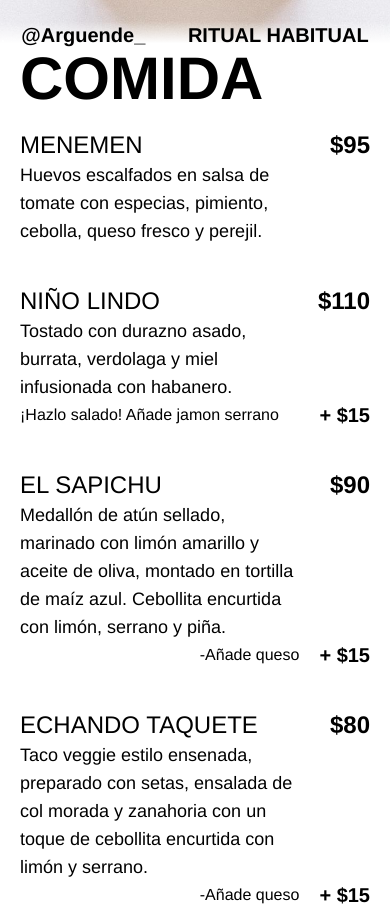
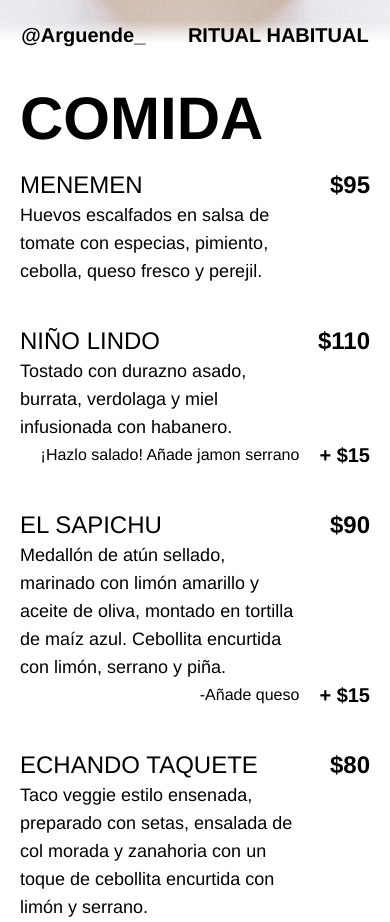
Before and after one commit to Saturno-0/Arguende, a React (Vite) app: page / in a window 390 px wide. Shown: the part 1075-1997 px from the top of the page. Built offline with nearby package versions, Linux system fonts and the light colour scheme.

Commit message:
Refactor animation and layout in App component; update styles in Footer and Navbar

```diff
--- a/src/App.css
+++ b/src/App.css
@@ -19,17 +19,23 @@
   font-weight: 400; /* normal */
 }
 
-@keyframes slide-up {
-    0% {
-        transform: translateY(50px);
-        opacity: 0;
-    }
-    100% {
-        transform: translateY(0);
-        opacity: 1;
-    }
+.text-container {
+  opacity: 0; /* Oculta el elemento inicialmente */
+  transform: translateY(50px); /* Posición inicial para la animación */
 }
 
+
 .animate-slide-up {
-    animation: slide-up 1s ease-out forwards;
+  animation: slideUp 1s ease-in-out forwards;
 }
+
+@keyframes slideUp {
+  from {
+    transform: translateY(70px);
+    opacity: 0;
+  }
+  to {
+    transform: translateY(0);
+    opacity: 1;
+  }
+}
--- a/src/App.jsx
+++ b/src/App.jsx
@@ -1,8 +1,8 @@
 import './App.css';
-import { useEffect, useRef } from 'react'
+import { useEffect, useRef } from 'react';
 
 function App() {
-  const textRef = useRef(null);
+  const containerRef = useRef(null);
 
   useEffect(() => {
     const observer = new IntersectionObserver(
@@ -10,261 +10,253 @@ function App() {
         entries.forEach((entry) => {
           if (entry.isIntersecting) {
             entry.target.classList.add('animate-slide-up');
-            observer.unobserve(entry.target); // Stop observing once animated
+            observer.unobserve(entry.target);
           }
         });
       },
-      { threshold: 0.6 } // Trigger when 10% of the element is visible
+      { threshold: 0.1 }
     );
 
-    if (textRef.current) {
-      observer.observe(textRef.current);
+    if (containerRef.current) {
+      const elements = containerRef.current.querySelectorAll('.text-container');
+      elements.forEach((element) => observer.observe(element));
     }
 
     return () => {
-      if (textRef.current) {
-        observer.unobserve(textRef.current);
+      if (containerRef.current) {
+        const elements = containerRef.current.querySelectorAll('.text-container');
+        elements.forEach((element) => observer.unobserve(element));
       }
     };
   }, []);
 
+  const comidaItems = [
+    {
+      title: 'COMIDA',
+      isHeader: true,
+    },
+    {
+      title: 'MENEMEN',
+      price: '$95',
+      description: 'Huevos escalfados en salsa de tomate con especias, pimiento, cebolla, queso fresco y perejil.',
+    },
+    {
+      title: 'NIÑO LINDO',
+      price: '$110',
+      description: 'Tostado con durazno asado, burrata, verdolaga y miel infusionada con habanero.',
+      extras: [
+        { text: '¡Hazlo salado! Añade jamon serrano', price: '+ $15' },
+      ],
+    },
+    {
+      title: 'EL SAPICHU',
+      price: '$90',
+      description: 'Medallón de atún sellado, marinado con limón amarillo y aceite de oliva, montado en tortilla de maíz azul. Cebollita encurtida con limón, serrano y piña.',
+      extras: [
+        { text: '-Añade queso', price: '+ $15' },
+      ],
+    },
+    {
+      title: 'ECHANDO TAQUETE',
+      price: '$80',
+      description: 'Taco veggie estilo ensenada, preparado con setas, ensalada de col morada y zanahoria con un toque de cebollita encurtida con limón y serrano.',
+      extras: [
+        { text: '-Añade queso', price: '+ $15' },
+      ],
+    },
+    {
+      title: 'PAN FRANCÉS',
+      price: '$95',
+      description: 'Infalible, acompañado de fruta de temporada.',
+    },
+    {
+      title: 'AVENITA',
+      price: '$55',
+      description: "Cocida en agua con un toque de leche y canela. Pera, nuez de castilla y un 'chin' de miel de agave.",
+      extras: [
+        { text: '-Añade: Yogurt griego/Crema de cacahuate', price: '+ $15', isSmall: true,},
+      ],
+    },
+    {
+      title: 'PI-JEI',
+      price: '$60',
+      description: 'Pan de caja tostado con crema de cacahuate y mermelada de la casa.',
+    },
+  ];
+
+  const bebidasItems = [
+    {
+      title: 'BEBIDAS',
+      isHeader: true,
+    },
+    {
+      title: 'CAFÉ :',
+      isSubHeader: true,
+    },
+    { title: 'ESPRESSO', price: '$55', isCoffee: true },
+    { title: 'CORTADO', price: '$60', isCoffee: true },
+    { title: 'AMERICANO', price: '$65', isCoffee: true },
+    { title: 'CAPUCCINO', price: '$70', isCoffee: true },
+    { title: 'FLAT WHITE', price: '$65', isCoffee: true },
+    { title: 'LATTE', price: '$65', isCoffee: true },
+    { title: 'FILTRADOS', price: '*Sujeto al origen de grano*', isCoffee: true, isVariablePrice: true },
+    {
+      title: 'ALTERNATIVAS :',
+      isSubHeader: true,
+    },
+    { title: 'MATCHA CEREMONIAL', price: '$65' },
+    {
+      title: 'SMOOTHIE',
+      price: '$65',
+      description: 'Leche, plátano, dátil y shot de espresso.',
+
+    },
+    {
+      title: 'JUGO BOMBIUX',
+      price: '$60',
+      description: 'Piña, naranja, fresa y limón.'
+    },
+    {
+      title: 'DE ANTAÑO',
+      price: '$55',
+      description: 'Betabel y zanahoria.'
+    },
+    {
+      title: 'REFRESCOS:',
+      isSubHeader: true,
+    },
+    { title: 'COCA COLA', price: '$25' },
+    { title: 'AGUA MINERAL', price: '$50'},
+    {
+      title: 'FOOTER',
+      isFooter: true,
+    },
+  ];
+
   return (
+    <div ref={containerRef}>
+      <div id="comida" className="flex md:pt-25">
+        <div className="text-black">
+          <div className="bg-[url(/src/assets/Pi-jei.jpg)] bg-cover bg-no-repeat bg-center h-70 md:hidden h-3/4 items-end text-xl md:text-4xl flex justify-around">
+            <div className="absolute text-white bg-gradient-to-t w-screen from-white from-20% to-transparent md:hidden">.</div>
             <div>
-      <div id="comida" class="flex md:pt-25">
-        <div class="text-black w-full">
-          <div class="bg-[url(/src/assets/Pi-jei.jpg)] bg-cover bg-no-repeat bg-center h-70 md:hidden h-3/4 items-end text-xl md:text-4xl flex justify-around ">
-            <div class="absolute text-white bg-gradient-to-t w-screen from-white from-20% to-transparent md:hidden ">.</div>
-            <div >
-              <p class="relative font-pesada">@Arguende_</p>
+              <p className="relative font-pesada">@Arguende_</p>
             </div>
             <div>
-              <p class="relative font-pesada">RITUAL HABITUAL</p>
+              <p className="relative font-pesada">RITUAL HABITUAL</p>
             </div>
           </div>
-          <div class="justify-between hidden md:flex text-4xl md:pb-10">
-            <div >
-              <p class="md:pl-10 font-pesada">@Arguende_</p>
+          <div className="justify-between hidden md:flex text-4xl md:pb-10">
+            <div>
+              <p className="md:pl-10 font-pesada">@Arguende_</p>
             </div>
             <div>
-              <p class=" font-pesada">RITUAL HABITUAL</p>
+              <p className="font-pesada">RITUAL HABITUAL</p>
             </div>
           </div>
-          <div class='md:mx-15 mx-5'>
-            <div ref={textRef}>
-              <div class="pb-5">
-                <p class="font-pesada text-6xl md:text-6xl">COMIDA</p>
-                <div class="flex pt-5 justify-between text-2xl md:text-3xl ">
-                  <p class="font-media">MENEMEN</p>
-                  <p class="font-pesada ">$95</p>
+          <div className="md:mx-15 mx-5">
+            {comidaItems.map((item, index) => (
+              <div
+                key={index}
+                className={`text-container ${item.isHeader ? 'pt-10' : 'py-5'}`}
+              >
+                {item.isHeader ? (
+                  <p className="font-pesada text-6xl md:text-6xl">{item.title}</p>
+                ) : (
+                  <>
+                    <div className="flex justify-between text-2xl md:text-3xl">
+                      <p className="font-media">{item.title}</p>
+                      <p className="font-pesada">{item.price}</p>
                     </div>
-                <div class="text-lg md:text-xl md:tracking-wider w-8/10 md:w-6/10">
-                  <p>Huevos escalfados en salsa de tomate con
-                    especias, pimiento, cebolla, queso fresco y
-                    perejil. </p>
+                    {item.description && (
+                      <div className="text-lg md:text-xl md:tracking-wider w-8/10 md:w-6/10">
+                        <p>{item.description}</p>
+                      </div>
+                    )}
+                    {item.extras && item.extras.map((extra, extraIndex) => (
+                      <div
+                        key={extraIndex}
+                        className={`flex justify-end md:justify-end items-center`}
+                      >
+                        <p className={`font-media ${extra.isSmall ? 'text-sm mr-5' : 'md:mr-0 mr-5'}`}>
+                          {extra.text}
+                        </p>
+                        <p className="font-pesada md:pl-10 text-xl md:text-2xl">
+                          {extra.price}
+                        </p>
+                      </div>
+                    ))}
+                  </>
+                )}
+              </div>
+            ))}
           </div>
         </div>
-              <div class="py-5">
-                <div class="flex justify-between text-2xl md:text-3xl ">
-                  <p class="font-media">NIÑO LINDO</p>
-                  <p class="font-pesada">$110</p>
-                </div>
-                <div class="text-lg md:text-xl md:tracking-wider md:w-6/10 w-8/10">
-                  <p>Tostado con durazno asado, burrata,
-                    verdolaga y miel infusionada con habanero.
-                  </p>
-                </div>
-                <div class="flex  justify-between md:justify-end items-center ">
-                  <p class="font-media">¡Hazlo salado! Añade jamon serrano</p>
-                  <p class="font-pesada md:pl-10 text-xl md:text-2xl ">+ $15</p>
-                </div>
-              </div>
-            </div>
-            <div class="py-5">
-              <div class="flex justify-between text-2xl md:text-3xl ">
-                <p class="font-media">EL SAPICHU</p>
-                <p class="font-pesada ">$90</p>
-              </div>
-              <div class="text-lg md:text-xl md:tracking-wider md:w-6/10 w-8/10">
-                <p>Medallón de atún sellado, marinado con
-                  limón amarillo y aceite de oliva, montado
-                  en tortilla de maíz azul. Cebollita
-                  encurtida con limón, serrano y piña.
-                </p>
-              </div>
-              <div class="flex justify-end items-center ">
-                <p class="font-media md:mr-0 mr-5">-Añade queso</p>
-                <p class="font-pesada md:pl-10 text-xl md:text-2xl ">+ $15</p>
-              </div>
-            </div>
-            <div class="py-5">
-              <div class="flex justify-between text-2xl md:text-3xl ">
-                <p class="font-media">ECHANDO TAQUETE</p>
-                <p class="font-pesada ">$80</p>
-              </div>
-              <div class="text-lg md:text-xl md:tracking-wider md:w-6/10 w-8/10">
-                <p>Taco veggie estilo ensenada, preparado con
-                  setas, ensalada de col morada y zanahoria
-                  con un toque de cebollita encurtida con
-                  limón y serrano.
-                </p>
-              </div>
-              <div class="flex justify-end items-center ">
-                <p class="font-media md:mr-0 mr-5">-Añade queso</p>
-                <p class="font-pesada md:pl-10 text-xl md:text-2xl ">+ $15</p>
-              </div>
-            </div>
-            <div class="py-5">
-              <div class="flex justify-between text-2xl md:text-3xl ">
-                <p class="font-media">PAN FRANCÉS</p>
-                <p class="font-pesada">$95</p>
-              </div>
-              <div class="text-lg md:text-xl md:tracking-wider md:w-6/10 w-8/10">
-                <p>Infalible, acompañado de fruta de temporada.
-                </p>
-              </div>
-            </div>
-            <div class="py-5">
-              <div class="flex justify-between text-2xl md:text-3xl ">
-                <p class="font-media">AVENITA</p>
-                <p class="font-pesada ">$55</p>
-              </div>
-              <div class="text-lg md:text-xl md:tracking-wider md:w-6/10 w-8/10">
-                <p>Cocida en agua con un toque de leche y canela. Pera, nuez de castilla y un 'chin'
-                  de miel de agave.
-                </p>
-              </div>
-              <div class="flex  justify-between md:justify-end items-center ">
-                <p class="font-media text-sm">-Añade: Yogurt griego/Crema de cacahuate</p>
-                <p class="font-pesada md:pl-10 text-xl md:text-2xl ">+ $15</p>
-              </div>
-            </div>
-            <div class="py-5">
-              <div class="flex justify-between text-2xl md:text-3xl ">
-                <p class="font-media">PI-JEI</p>
-                <p class="font-pesada ">$60</p>
-              </div>
-              <div class="text-lg md:text-xl md:tracking-wider md:w-6/10 w-8/10">
-                <p>Pan de caja tostado con crema de cacahuate
-                  y mermelada de la casa.
-                </p>
-              </div>
-            </div>
-          </div>
-        </div>
-
-        <div class="sticky top-25 self-start md:flex hidden md:px-30">
+        <div className="sticky top-25 self-start md:flex hidden md:px-30">
           <img
             src="src/assets/Pi-jei.jpg"
             alt="Argüende Food"
-            class="object-contain"
+            className="object-contain"
           />
         </div>
       </div>
-      <div id="bebidas" class="flex md:pt-25 md:ml-10" >
-        <div class='text-black bg-[#FCCDCD] w-full' >
-          <div class="bg-[url(/src/assets/LatteArguende.jpg)] bg-cover bg-no-repeat bg-position-[center_70%] h-70 md:hidden h-3/4 items-end text-xl md:text-4xl flex justify-around ">
-            <div class="absolute text-white bg-gradient-to-t w-screen from-[#FCCDCD] from-20% to-transparent md:hidden ">.</div>
-
+      <div id="bebidas" className="flex md:pt-25 md:ml-10">
+        <div className="text-black bg-[#FCCDCD] w-full">
+          <div className="bg-[url(/src/assets/LatteArguende.jpg)] bg-cover bg-no-repeat bg-[center_70%] h-70 md:hidden h-3/4 items-end text-xl md:text-4xl flex justify-around">
+            <div className="absolute text-white bg-gradient-to-t from-[#FCCDCD] from-20% to-transparent md:hidden">.</div>
           </div>
-          <div class="md:ml-5 md:mr-15 mx-5">
-            <div class="justify-items-end">
-              <p class="md:text-lg consola my-5">No. 00001</p>
+          <div className="md:ml-5 md:mr-15 mx-5">
+            <div className="justify-items-end">
+              <p className="md:text-lg consola my-5">No. 00001</p>
             </div>
-            <p class="font-pesada text-6xl md:text-6xl">BEBIDAS</p>
-            <div class="py-5 text-2xl md:text-3xl ">
-              <p class="font-pesada">CAFÉ :</p>
+            {bebidasItems.map((item, index) => (
+              <div
+                key={index}
+                className={`text-container ${item.isHeader || item.isSubHeader ? 'py-5' : item.isFooter ? 'text-xl md:text-4xl my-10 mt-10 text-white flex justify-between' : ''}`}
+              >
+                {item.isHeader ? (
+                  <p className="font-pesada text-6xl md:text-6xl">{item.title}</p>
+                ) : item.isSubHeader ? (
+                  <p className="font-pesada text-2xl md:text-3xl">{item.title}</p>
+                ) : item.isFooter ? (
+                  <>
+                    <div>
+                      <p className="font-pesada">@Arguende_</p>
                     </div>
-            <div class="flex justify-between text-2xl items-center md:text-3xl ">
-              <p class="font-media text-lg md:text-xl">ESPRESSO</p>
-              <p class="font-pesada ">$55</p>
+                    <div>
+                      <p className="font-pesada">RITUAL HABITUAL</p>
                     </div>
-            <div class="flex justify-between text-2xl items-center md:text-3xl ">
-              <p class="font-media text-lg md:text-xl">CORTADO</p>
-              <p class="font-pesada">$60</p>
-            </div>
-            <div class="flex justify-between text-2xl items-center md:text-3xl ">
-              <p class="font-media text-lg md:text-xl">AMERICANO</p>
-              <p class="font-pesada">$65</p>
-            </div>
-            <div class="flex justify-between text-2xl items-center md:text-3xl ">
-              <p class="font-media text-lg md:text-xl">CAPUCCINO</p>
-              <p class="font-pesada">$70</p>
-            </div>
-            <div class="flex justify-between text-2xl items-center md:text-3xl ">
-              <p class="font-media text-lg md:text-xl">FLAT WHITE</p>
-              <p class="font-pesada">$65</p>
-            </div>
-            <div class="flex justify-between text-2xl items-center md:text-3xl ">
-              <p class="font-media text-lg md:text-xl">LATTE</p>
-              <p class="font-pesada">$65</p>
-            </div>
-            <div class="flex justify-between text-2xl items-center md:text-3xl ">
-              <p class="font-media text-lg md:text-xl">FILTRADOS</p>
-              <p class="text-lg">*Sujeto al origen de grano*</p>
-            </div>
-            <div class="py-5 text-2xl md:text-3xl ">
-              <p class="font-pesada">ALTERNATIVAS :</p>
-            </div>
-            <div class="flex py-3 justify-between text-2xl items-center md:text-3xl ">
-              <p class="font-media text-lg md:text-xl">MATCHA CEREMONIAL</p>
-              <p class="font-pesada">$65</p>
-            </div>
-            <div class="flex pt-3 justify-between text-2xl items-center md:text-3xl ">
-              <p class="font-media text-lg md:text-xl">SMOOTHIE</p>
-              <p class="font-pesada">$65</p>
-            </div>
-            <div class="text-lg md:text-xl md:w-6/10 w-8/10">
-              <p>Leche, plátano, dátil y shot de espresso.
+                  </>
+                ) : (
+                  <>
+                    <div className="flex justify-between text-2xl items-center md:text-3xl">
+                      <p className={`font-media ${item.isCoffee  ? 'text-lg md:text-xl' : 'text-lg md:text-xl pt-4'}`}>
+                        {item.title}
+                      </p>
+                      <p className={`${item.isVariablePrice ? 'text-lg' : 'font-pesada'}`}>
+                        {item.price}
                       </p>
                     </div>
-            <div class="flex pt-3 justify-between text-2xl items-center md:text-3xl ">
-              <p class="font-media text-lg md:text-xl">JUGO BOMBIUX</p>
-              <p class="font-pesada">$60</p>
+                    {item.description && (
+                      <div className="text-lg md:text-xl py-0 md:w-6/10 w-8/10">
+                        <p>{item.description}</p>
                       </div>
-            <div class="text-lg md:text-xl md:w-6/10 w-8/10">
-              <p>Piña, naranja, fresa y limón.
-              </p>
+                    )}
+                  </>
+                )}
               </div>
-            <div class="flex pt-3 justify-between text-2xl items-center md:text-3xl ">
-              <p class="font-media text-lg md:text-xl">DE ANTAÑO</p>
-              <p class="font-pesada">$55</p>
-            </div>
-            <div class="text-lg md:text-xl md:w-6/10 w-8/10">
-              <p>Betabel y zanahoria.
-              </p>
-            </div>
-            <div class="py-5 text-2xl md:text-3xl ">
-              <p class="font-pesada">REFRESCOS:</p>
-            </div>
-            <div class="flex  justify-between text-2xl items-center md:text-3xl ">
-              <p class="font-media text-lg md:text-xl">COCA COLA</p>
-              <p class="font-pesada">$25</p>
-            </div>
-            <div class="flex  justify-between text-2xl items-center md:text-3xl ">
-              <p class="font-media text-lg md:text-xl">AGUA MINERAL</p>
-              <p class="font-pesada">$50</p>
-            </div>
-            <div class="text-xl md:text-4xl my-10 mt-10 text-white flex justify-between">
-              <div >
-                <p class="font-pesada">@Arguende_</p>
-              </div>
-              <div>
-                <p class=" font-pesada">RITUAL HABITUAL</p>
+            ))}
           </div>
         </div>
-          </div>
-        </div>
-        <div class="sticky top-25 self-start md:flex hidden md:px-30">
+        <div className="sticky top-25 self-start md:flex hidden md:px-30">
           <img
             src="src/assets/LatteArguende.jpg"
-            alt="Argüende Food"
-            class="object-contain"
+            alt="Argüende Beverage"
+            className="object-contain"
           />
         </div>
       </div>
     </div>
-
-
   );
 }
 
--- a/src/Footer.jsx
+++ b/src/Footer.jsx
@@ -4,7 +4,7 @@ function Footer() {
     return (
         <div>
             <div id="contacto" class="flex " >
-                <div class='text-[#D0D0CE] md:w-screen bg-[#282828] md:flex md:justify-between md:pr-50'>
+                <div class='text-[#D0D0CE] bg-[#282828] md:flex md:justify-between md:pr-50'>
                     <div class="md:mx-15 mx-5 mt-10">
                         <p class="font-pesada text-6xl md:text-6xl">CONTACTO</p>
                         <div class="pt-5 pb-10 text-2xl md:text-3xl ">
--- a/src/HamburgerMenu.jsx
+++ b/src/HamburgerMenu.jsx
@@ -31,7 +31,7 @@ const HamburgerMenu = () => {
                 ></span>
             </div>
             <ul
-                className={`absolute w-full -top-10 -left-4 pt-10 pb-5 justify-items-center overflow-y-auto bg-white list-none antialiased transform transition-transform duration-600 ease-in-out ${
+                className={`absolute w-full h-screen -top-10 -left-4 pt-10 pb-5 justify-items-center overflow-y-auto bg-white list-none antialiased transform transition-transform duration-600 ease-in-out ${
                     isOpen ? 'translate-x-0 w-screen' : '-translate-x-full w-screen'
                 }`}
             >
--- a/src/Landing.jsx
+++ b/src/Landing.jsx
@@ -4,11 +4,11 @@ function Landing() {
 
     return (
 
-        <div id="landing" className="flex h-screen md:w-screen bg-[url(/src/assets/FacadeArguende.jpg)] md:bg-size-[70%] bg-fixed bg-cover md:bg-position-[left_40%] bg-center md:justify-end bg-no-repeat">
+        <div id="landing" className="flex h-screen bg-[url(/src/assets/FacadeArguende.jpg)] md:bg-size-[70%] bg-fixed bg-cover md:bg-position-[left_40%] bg-center md:justify-end bg-no-repeat">
             <div className="hidden md:flex bg-gradient-to-r from-transparent from-60% to-[#282828] w-10"></div>
 
-            <div className="bg-black/30 absolute text-xl md:relative mb-10 md:mb-0 md:items-end bottom-0 md:flex  md:bg-[#282828] md:p-15  md:w-1/3 pb-5 px-5">
-                <p className='md:font-pesada font-media'>Argüende no se limita a ser una
+            <div className="bg-black/30 backdrop-blur-sm animate-slide-up rounded-3xl md:rounded-none absolute text-xl md:relative md:my-0 md:items-end self-center mx-15 mt-70 md:mx-0 md:self-auto md:flex  md:bg-[#282828] md:p-15  md:w-1/3 pb-5 px-5">
+                <p className='md:font-pesada font-media  md:m-0 m-5'>Argüende no se limita a ser una
                     cafetería; es un espacio diseñado
                     para capturar la esencia del ritual
                     diario, destacando la simplicidad
--- a/src/Navbar.jsx
+++ b/src/Navbar.jsx
@@ -28,7 +28,7 @@ function Navbar() {
             <div className="absolute left-1/2 -translate-x-1/2">
                 <a href="#landing" className="hover:opacity-70 transition-opacity">
                 <img
-                    src="public/logo.png"
+                    src="Logo.png"
                     alt="Argüende"
                     className="object-contain md:w-[18vw]"
                 />
```
Lines whose indentation alone changed are shown as unchanged.
